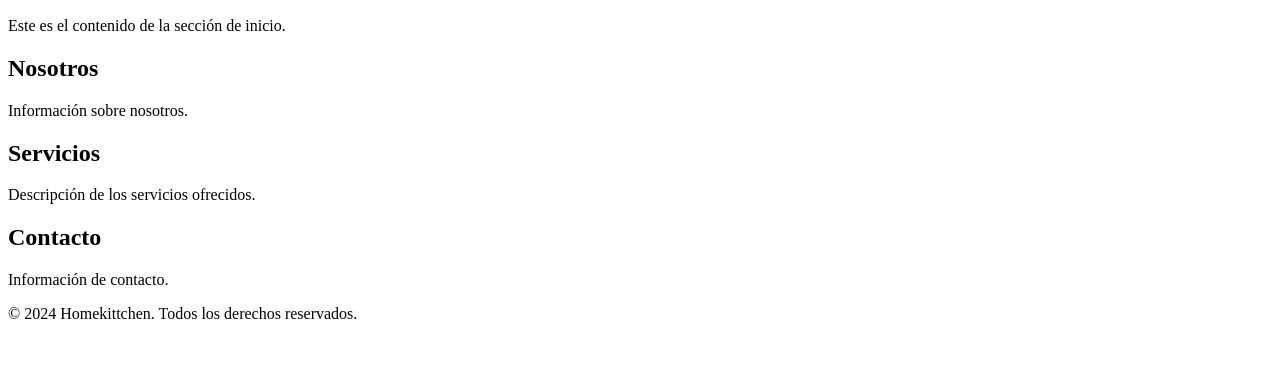
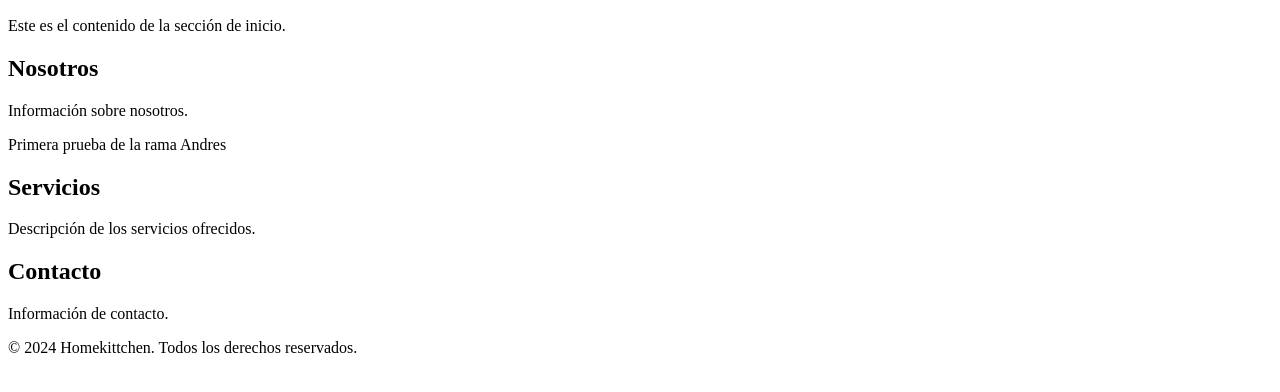
Before and after one commit to Plobor/amazon, a plain HTML site: page Index.html in a window 1280 px wide. Shown: the part 128-520 px from the top of the page. Drawn offline with Linux system fonts and the light colour scheme.

Commit message:
Primera prueba de la rama Andres

```diff
--- a/Index.html
+++ b/Index.html
@@ -32,6 +32,7 @@
 <section id="nosotros">
     <h2>Nosotros</h2>
     <p>Información sobre nosotros.</p>
+    <p>Primera prueba de la rama Andres</p>
 </section>
 
 <section id="servicios">
```
